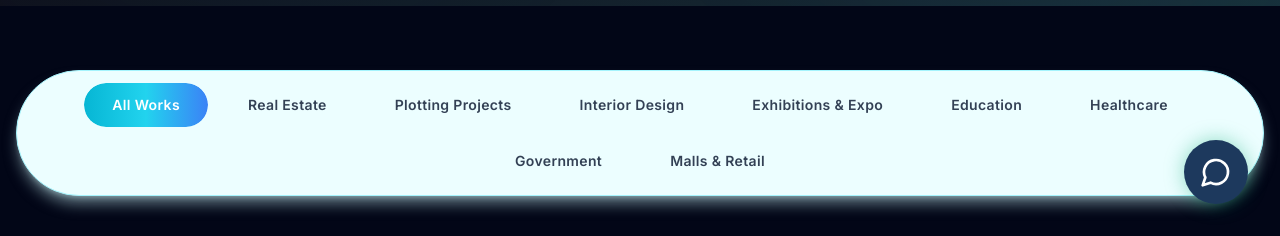
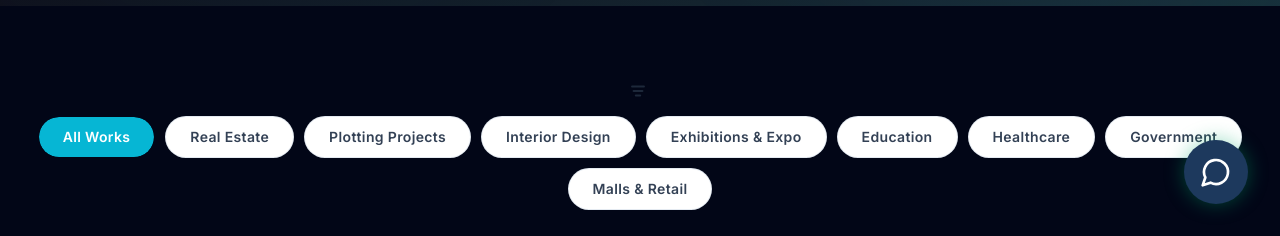
Before and after one commit to Avantiiika25/Sivara_infotech, a React (Vite) app in the folder apps/web/: page /portfolio in a window 1280 px wide. Shown: the part 564-800 px from the top of the page. Built offline with nearby package versions, Linux system fonts and the light colour scheme; grey boxes are pictures that could not be loaded; the HTML template or start-up script is replaced by a standard one.

Commit message:
UPDATE WEBSITE

```diff
--- a/apps/web/src/components/FilterTabs.jsx
+++ b/apps/web/src/components/FilterTabs.jsx
@@ -10,51 +10,75 @@ function FilterTabs({
     <div
       className="
         flex
+        /* Stack vertically on mobile, row on tablet/desktop */
+        flex-col
+        sm:flex-row
         flex-wrap
+        items-center
         justify-center
+        /* Responsive gap and margin padding spacing */
         gap-3
-        p-3
-        bg-cyan-50
-        border
-        border-cyan-200
-        rounded-full
-        w-fit
+        p-2
+        w-full
+        max-w-7xl
         mx-auto
-        shadow-lg
-        shadow-cyan-100/50
       "
     >
+      {/* Quick Sort Descriptive Tag Header Line */}
+      <div className="flex items-center gap-2 px-2 py-1 text-white-900 select-none sm:mr-1">
+        <svg
+          xmlns="http://www.w3.org/2000/svg"
+          width="18"
+          height="18"
+          viewBox="0 0 24 24"
+          fill="none"
+          stroke="currentColor"
+          strokeWidth="2.5"
+          strokeLinecap="round"
+          strokeLinejoin="round"
+        >
+          <line x1="4" y1="6" x2="20" y2="6" />
+          <line x1="6" y1="12" x2="18" y2="12" />
+          <line x1="9" y1="18" x2="15" y2="18" />
+        </svg>
+
+      </div>
+
+      {/* Categories Wrap Container Track */}
+      <div className="flex flex-wrap items-center justify-center gap-2.5 w-full sm:w-auto">
         {categories.map((category) => {
           const isActive = activeCategory === category.value;
 
           return (
             <button
               key={category.value}
-            onClick={() =>
-              onCategoryChange(category.value)
-            }
+              onClick={() => onCategoryChange(category.value)}
               className={`
                 relative
                 overflow-hidden
-              px-6
-              md:px-7
-              py-3
+                /* Responsive fluid padding scaling across screen resolutions */
+                px-5
+                sm:px-6
+                py-2
+                sm:py-2.5
                 rounded-full
-              text-sm
+                text-xs
+                sm:text-sm
                 font-semibold
                 tracking-wide
                 transition-all
-              duration-500
+                duration-300
                 transform
                 hover:scale-105
+                border
                 ${
                   isActive
-                  ? 'text-white'
-                  : 'text-slate-700 hover:text-white'
+                    ? 'text-white border-transparent'
+                    : 'text-slate-700 bg-white border-slate-200/90 hover:text-cyan-600 hover:border-cyan-200'
                 }
               `}
             >
-            {/* Active Background */}
+              {/* Active Background - Cyan Accent Layer */}
               {isActive && (
                 <motion.div
                   layoutId="activeFilter"
@@ -62,12 +86,9 @@ function FilterTabs({
                     absolute
                     inset-0
                     rounded-full
-                  bg-gradient-to-r
-                  from-cyan-500
-                  via-cyan-400
-                  to-blue-500
-                  shadow-lg
-                  shadow-cyan-500/30
+                    bg-cyan-500
+                    shadow-md
+                    shadow-cyan-500/10
                   "
                   transition={{
                     type: 'spring',
@@ -77,32 +98,34 @@ function FilterTabs({
                 />
               )}
 
-            {/* Hover Black Animation */}
+              {/* Hover Dynamic Alpha Layer */}
               {!isActive && (
                 <span
                   className="
                     absolute
                     inset-0
-                  bg-black
+                    bg-cyan-50/50
                     scale-x-0
                     origin-left
                     transition-transform
-                  duration-500
+                    duration-300
                     ease-out
                     hover:scale-x-100
                     rounded-full
+                    -z-10
                   "
                 />
               )}
 
               {/* Label */}
-            <span className="relative z-10">
+              <span className="relative z-10 block whitespace-nowrap">
                 {category.label}
               </span>
             </button>
           );
         })}
       </div>
+    </div>
   );
 }
 
--- a/apps/web/src/index.css
+++ b/apps/web/src/index.css
@@ -142,6 +142,7 @@
   .animate-line-draw {
     animation: lineDrawAnimation 1.5s ease-out forwards;
   }
+
 }
 
 @keyframes fadeUpReveal {
@@ -229,3 +230,23 @@
     transform: translate(-50%, 0);
   }
 }
+
+@keyframes float {
+  0%,100%{
+    transform:translateY(0px);
+  }
+  50%{
+    transform:translateY(-20px);
+  }
+}
+@layer utilities {
+  /* Hide scrollbar for Chrome, Safari and Opera */
+  .scrollbar-none::-webkit-scrollbar {
+    display: none;
+  }
+  /* Hide scrollbar for IE, Edge and Firefox */
+  .scrollbar-none {
+    -ms-overflow-style: none;  /* IE and Edge */
+    scrollbar-width: none;  /* Firefox */
+  }
+}
--- a/apps/web/src/pages/ContactPage.jsx
+++ b/apps/web/src/pages/ContactPage.jsx
@@ -212,7 +212,7 @@ function ContactPage() {
         mb-8
       "
       >
-        🚀 Let's Build Something Amazing Together
+       Let's Build
       </div>
 
       {/* Heading */}
@@ -517,6 +517,7 @@ function ContactPage() {
 
             <h3 className="text-3xl font-black text-cyan-900 mb-3">
               Send Us A Message
+
             </h3>
 
             <p className="text-slate-600">
--- a/apps/web/src/pages/PortfolioPage.jsx
+++ b/apps/web/src/pages/PortfolioPage.jsx
@@ -349,7 +349,7 @@ function PortfolioPage() {
   "
   style={{
     backgroundImage:
-      "url('https://images.unsplash.com/photo-1506744038136-46273834b3fb?q=80&w=2000&auto=format&fit=crop')",
+      "url('https://images.pexels.com/photos/67699/pexels-photo-67699.jpeg')",
   }}
 >
 
```
Lines whose indentation alone changed are shown as unchanged.
